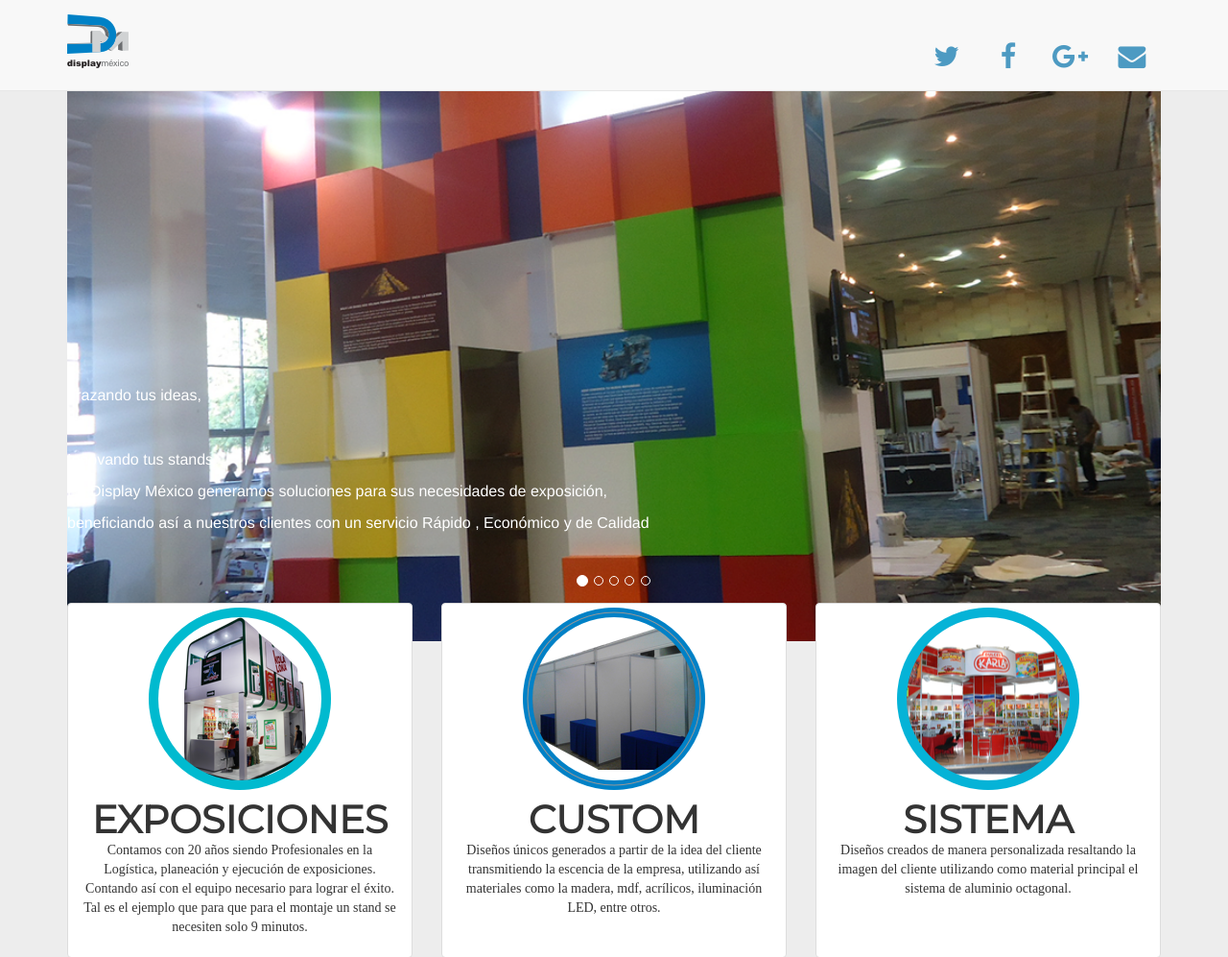
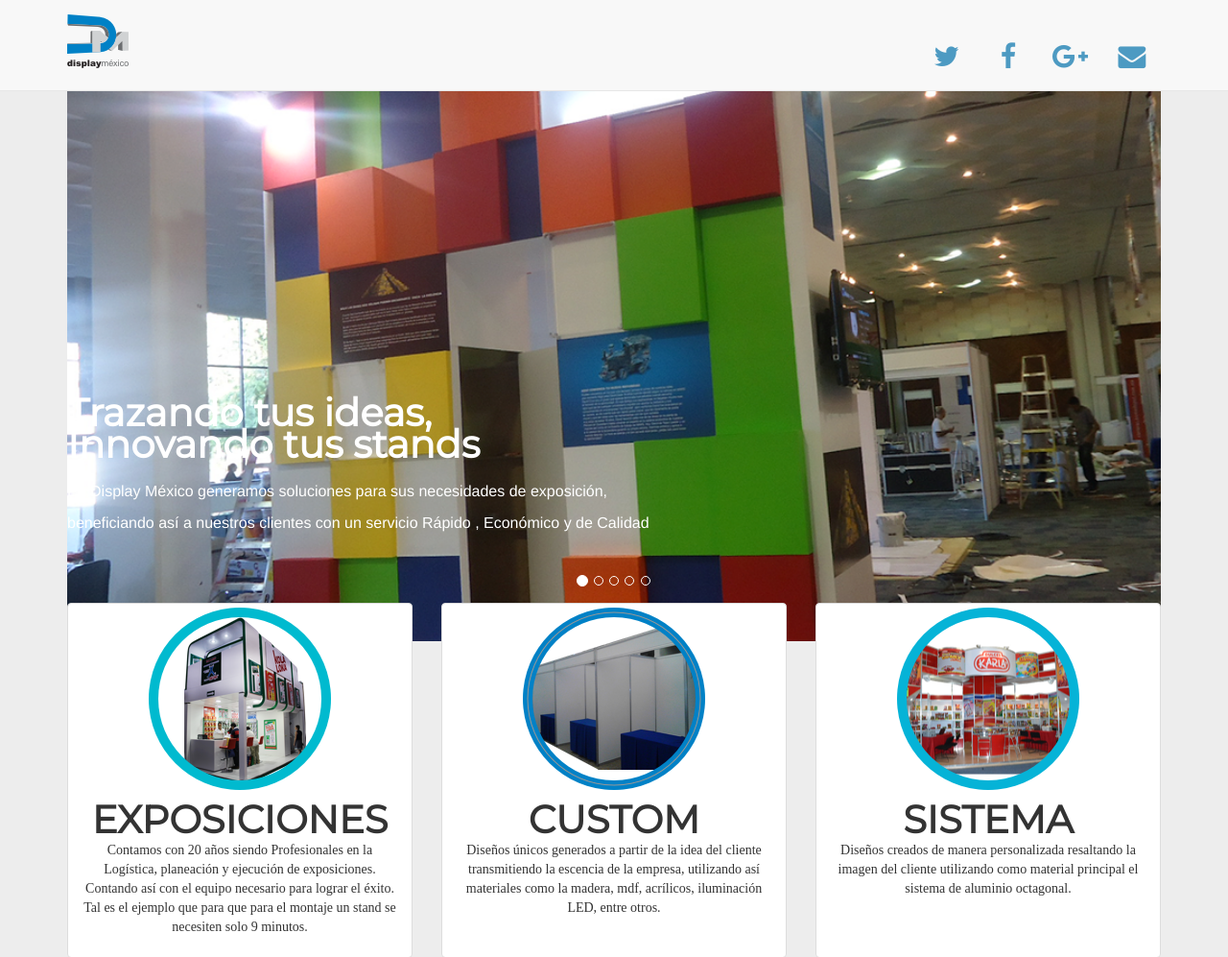
Before and after one commit to j4unGuzman/DisplayMexicoWeb, a PHP site: page / in a window 1280 px wide. Shown: the top 997 px of the page at 96% size. Run offline with PHP 8.4, Linux system fonts and the light colour scheme; some libraries are stand-ins or nearby versions; some web fonts are replaced.

Commit message:
Letrero texto sobrepuesto

```diff
--- a/css/styles.css
+++ b/css/styles.css
@@ -154,7 +154,7 @@ cambio
 
 .textoSobrepuestoTitulo2 {
     position: absolute;
-    top: 70%;
+    top: 65%;
     left: 0;
     width: 100%;
     color: white;
--- a/index.php
+++ b/index.php
@@ -144,10 +144,10 @@ require 'lib/PHPMailer/PHPMailerAutoload.php';
 
 
         <div class="textoSobrepuestoTitulo1">
-            <p>Trazando tus ideas,</p>
+            <p class = "titulosMontserrat" style="text-align:left;">Trazando tus ideas,</p>
         </div>
          <div class="textoSobrepuestoTitulo2">
-            <p>Innovando tus stands</p>
+            <p class = "titulosMontserrat" style="text-align:left;">Innovando tus stands</p>
         </div>
 
 
@@ -168,11 +168,12 @@ require 'lib/PHPMailer/PHPMailerAutoload.php';
         <img class="second-slide" src="images/2_1024x600.png" alt="Second slide">
 
         <div class="textoSobrepuestoTitulo1">
-            <p>Trazando tus ideas,</p>
+            <p class = "titulosMontserrat" style="text-align:left;">Trazando tus ideas,</p>
         </div>
          <div class="textoSobrepuestoTitulo2">
-            <p>Innovando tus stands</p>
+            <p class = "titulosMontserrat" style="text-align:left;">Innovando tus stands</p>
         </div>
+
 
         <div class="textoSobrepuesto">
             <p>En Display México generamos soluciones para sus necesidades de exposición, </p>
@@ -191,11 +192,12 @@ require 'lib/PHPMailer/PHPMailerAutoload.php';
         <img class="third-slide" src="images/3_1024x600.png" alt="Third slide">
 
         <div class="textoSobrepuestoTitulo1">
-            <p>Trazando tus ideas,</p>
+            <p class = "titulosMontserrat" style="text-align:left;">Trazando tus ideas,</p>
         </div>
          <div class="textoSobrepuestoTitulo2">
-            <p>Innovando tus stands</p>
+            <p class = "titulosMontserrat" style="text-align:left;">Innovando tus stands</p>
         </div>
+
 
 
         <div class="textoSobrepuesto">
@@ -215,11 +217,12 @@ require 'lib/PHPMailer/PHPMailerAutoload.php';
         <img class="fourth-slide" src="images/4_1024x600.png" alt="Four slide">
 
         <div class="textoSobrepuestoTitulo1">
-            <p>Trazando tus ideas,</p>
+            <p class = "titulosMontserrat" style="text-align:left;">Trazando tus ideas,</p>
         </div>
          <div class="textoSobrepuestoTitulo2">
-            <p>Innovando tus stands</p>
+            <p class = "titulosMontserrat" style="text-align:left;">Innovando tus stands</p>
         </div>
+
 
 
         <div class="textoSobrepuesto">
```
